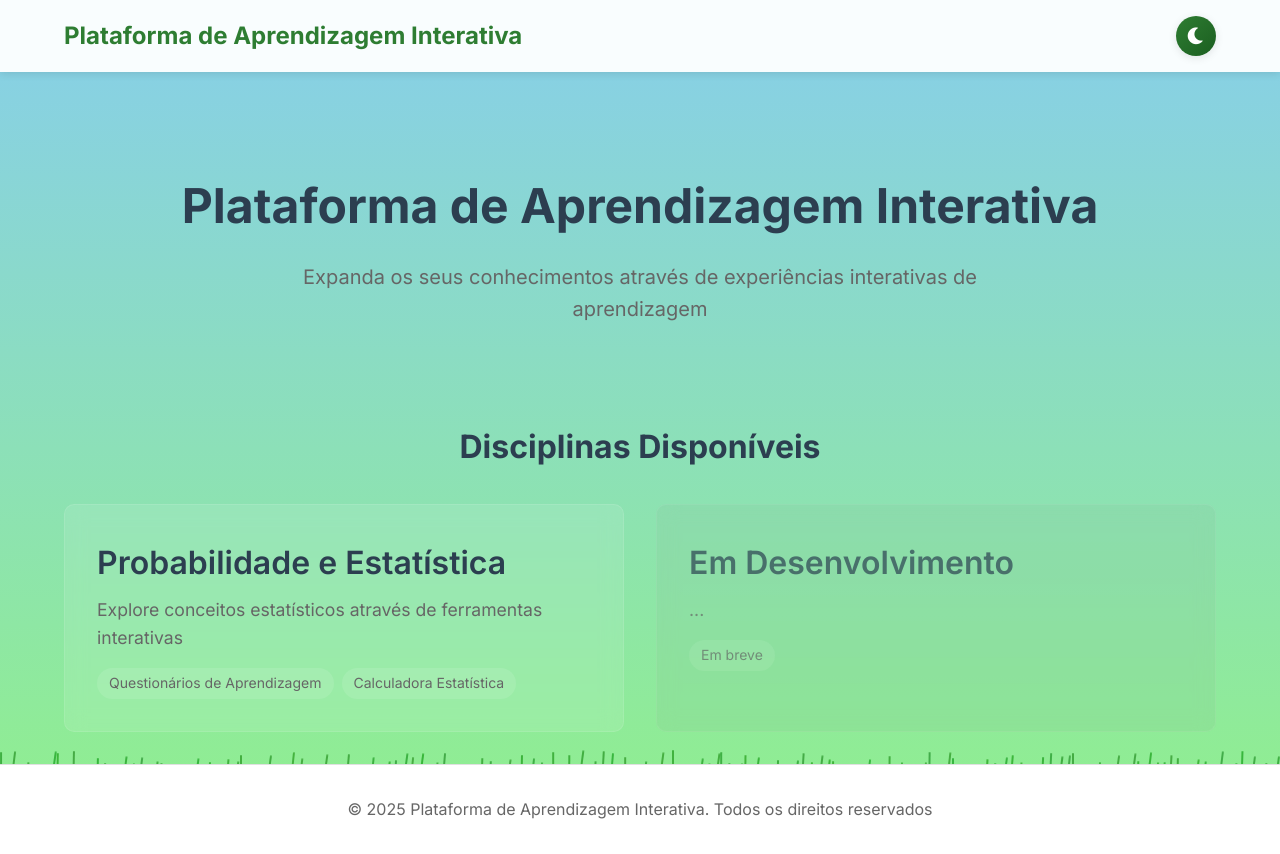
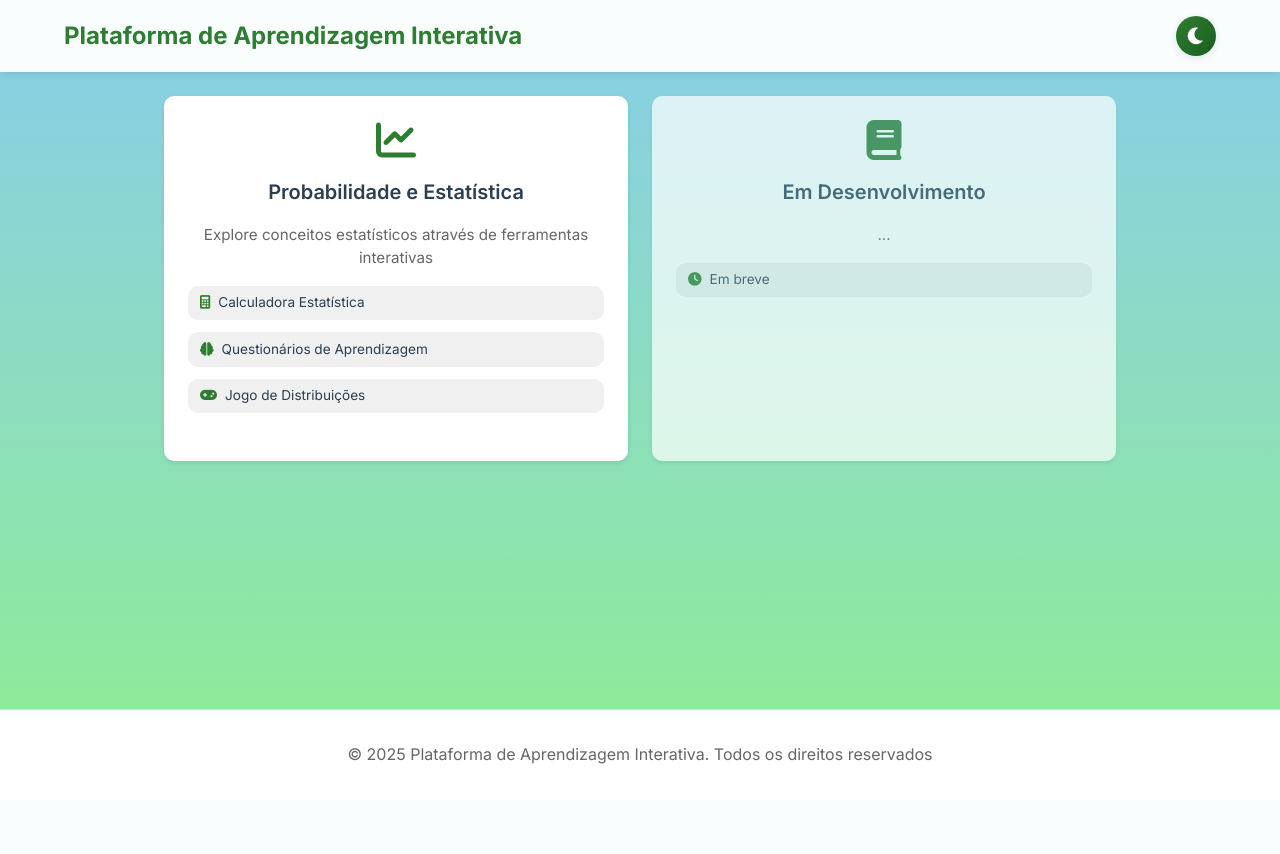
Before and after one commit to Beelzebub2/aesi-website, a Flask app: page / in a window 1280 px wide. After the commit the page ends 764 px from the top, so only its background shows below. Run offline with Flask 3, Linux system fonts and the light colour scheme.

Commit message:
Refactor homepage layout and styles for improved UI; enhance quiz page structure and theme handling

```diff
--- a/static/css/general/homepage.css
+++ b/static/css/general/homepage.css
@@ -18,59 +18,6 @@
     background: linear-gradient(180deg, #87CEEB, #90EE90);
 }
 
-.star,
-.grass {
-    position: absolute;
-    opacity: 0;
-}
-
-[data-theme="dark"] .star {
-    background: #fff;
-    border-radius: 50%;
-    animation: twinkle var(--twinkle-duration) infinite;
-}
-
-[data-theme="light"] .grass {
-    background: #228B22;
-    width: 2px;
-    height: 40px;
-    bottom: 0;
-    border-radius: 2px 2px 0 0;
-    transform-origin: bottom center;
-    animation: sway 4s ease-in-out infinite;
-    opacity: 0.7;
-}
-
-@keyframes sway {
-    0% {
-        transform: rotate(0deg);
-    }
-
-    50% {
-        transform: rotate(8deg);
-    }
-
-    100% {
-        transform: rotate(0deg);
-    }
-}
-
-@keyframes twinkle {
-    0% {
-        opacity: 0;
-        transform: translateY(0);
-    }
-
-    50% {
-        opacity: 1;
-    }
-
-    100% {
-        opacity: 0;
-        transform: translateY(1px);
-    }
-}
-
 .home-container {
     position: relative;
     z-index: 1;
@@ -79,47 +26,211 @@
     flex-direction: column;
 }
 
-.hero {
-    padding: 6rem 0 4rem;
-    color: var(--text-color);
+.main-header {
+    padding: 3rem 0 2rem;
     text-align: center;
 }
 
-.hero h1 {
-    font-size: 3rem;
-    margin-bottom: 1rem;
-    font-weight: 700;
-}
-
-.hero .subtitle {
-    font-size: 1.25rem;
+.main-header .subtitle {
+    font-size: 1.2rem;
     color: var(--text-muted);
-    max-width: 700px;
+    max-width: 800px;
     margin: 0 auto;
 }
 
-.subjects-section {
-    padding: 2rem 0;
+.features-grid {
+    display: grid;
+    grid-template-columns: repeat(auto-fit, minmax(250px, 1fr));
+    gap: 1.5rem;
+    padding: 1.5rem;
+    max-width: 1000px;
+    margin: 0 auto;
 }
 
-.section-title {
-    font-size: 2rem;
-    margin-bottom: 2rem;
+.feature-card {
+    background: #FFFFFF;
+    border-radius: var(--card-radius);
+    padding: 1.5rem;
     text-align: center;
+    transition: transform 0.3s ease, box-shadow 0.3s ease;
+    display: flex;
+    flex-direction: column;
+    align-items: center;
+    cursor: pointer;
+    box-shadow: 0 2px 4px var(--shadow-color);
+    position: relative;
+    overflow: hidden;
+    height: 100%;
+    gap: 1rem;
+    text-decoration: none;
+}
+
+[data-theme="dark"] .feature-card {
+    background: var(--card-bg);
+}
+
+.feature-card::before {
+    content: '';
+    position: absolute;
+    top: 0;
+    left: 0;
+    width: 100%;
+    height: 100%;
+    background: linear-gradient(45deg, var(--primary), var(--secondary));
+    opacity: 0;
+    transition: opacity 0.3s ease;
+    z-index: 1;
+}
+
+.feature-card:hover {
+    transform: translateY(-5px);
+    box-shadow: 0 6px 12px var(--shadow-color);
+}
+
+.feature-card:hover::before {
+    opacity: 0.1;
+}
+
+.subject-content {
+    position: relative;
+    z-index: 2;
+}
+
+.subject-title {
+    font-size: 1.5rem;
     color: var(--text-color);
+    margin-bottom: 1rem;
+}
+
+.subject-description {
+    color: var(--text-muted);
+    line-height: 1.6;
+    margin-bottom: 1.5rem;
+}
+
+.subject-items {
+    display: flex;
+    flex-wrap: wrap;
+    gap: 0.5rem;
+    margin-top: 1rem;
+}
+
+.subject-item {
+    padding: 0.25rem 0.75rem;
+    background: var(--hover-bg);
+    border: 1px solid var(--border-color);
+    border-radius: 1rem;
+    font-size: 0.875rem;
+    color: var(--text-muted);
+}
+
+/* Dark mode adjustments */
+[data-theme="dark"] .subject-card {
+    background: rgba(30, 30, 30, 0.8);
+}
+
+[data-theme="dark"] .hero {
+    background: rgba(0, 0, 0, 0.3);
+}
+
+/* Feature card styles */
+.feature-icon {
+    font-size: 2.5rem;
+    color: var(--primary);
+    position: relative;
+    z-index: 2;
+    transition: transform 0.3s ease;
+}
+
+.feature-card:hover .feature-icon {
+    transform: scale(1.1);
+}
+
+.feature-title {
+    font-size: 1.25rem;
+    font-weight: 600;
+    color: var(--text-color);
+    position: relative;
+    z-index: 2;
+}
+
+.feature-description {
+    color: var(--text-muted);
+    line-height: 1.5;
+    font-size: 0.95rem;
+    position: relative;
+    z-index: 2;
+}
+
+.feature-tools {
+    display: flex;
+    flex-direction: column;
+    gap: 0.75rem;
+    margin-bottom: 1.5rem;
+    width: 100%;
+    z-index: 2;
+    position: relative;
+}
+
+.tool-item {
+    display: flex;
+    align-items: center;
+    gap: 0.5rem;
+    padding: 0.4rem 0.75rem;
+    background: var(--hover-bg);
+    border-radius: var(--card-radius);
+    color: var(--text-color);
+    font-size: 0.85rem;
+}
+
+.tool-item i {
+    color: var(--primary);
+}
+
+.feature-link {
+    display: inline-block;
+    padding: 0.8rem 2rem;
+    background: linear-gradient(45deg, var(--primary), var(--secondary));
+    color: white;
+    text-decoration: none;
+    border-radius: 25px;
+    font-weight: 500;
+    position: relative;
+    z-index: 2;
+    transition: transform 0.2s ease, box-shadow 0.2s ease;
+}
+
+.feature-link:hover {
+    transform: translateY(-2px);
+    box-shadow: 0 4px 8px var(--shadow-color);
+}
+
+/* Coming soon styling */
+.feature-card.coming-soon {
+    opacity: 0.7;
+    cursor: default;
+}
+
+.feature-card.coming-soon:hover {
+    transform: none;
+    box-shadow: 0 4px 6px var(--shadow-color);
 }
 
 /* Responsive styles */
 @media (max-width: 768px) {
     .hero {
-        padding: 4rem 0 3rem;
+        padding: 3rem 1rem;
     }
 
     .hero h1 {
         font-size: 2rem;
     }
 
-    .hero .subtitle {
-        font-size: 1rem;
+    .subjects-section {
+        padding: 1rem;
+    }
+
+    .section-title {
+        font-size: 1.75rem;
     }
 }
--- a/static/css/subjects/probabilidade/quiz.css
+++ b/static/css/subjects/probabilidade/quiz.css
@@ -18,6 +18,10 @@
     min-height: 100vh;
     display: flex;
     flex-direction: column;
+    user-select: none;
+    -webkit-user-select: none;
+    -moz-user-select: none;
+    -ms-user-select: none;
 }
 
 .container {
--- a/static/js/general/homepage.js
+++ b/static/js/general/homepage.js
@@ -23,60 +23,32 @@ function createBackground() {
     }
 }
 
-function createStarfield(background) {
-    const starCount = Math.min(150, Math.floor(window.innerWidth * window.innerHeight / 3000));
-    const fragment = document.createDocumentFragment();
-
-    for (let i = 0; i < starCount; i++) {
+function createStarfield(container) {
+    const numStars = 100;
+    for (let i = 0; i < numStars; i++) {
         const star = document.createElement('div');
         star.className = 'star';
-
-        // Random position
         star.style.left = `${Math.random() * 100}%`;
         star.style.top = `${Math.random() * 100}%`;
-
-        // Random size - slightly larger stars for better visibility
-        const size = (Math.random() * 2.5) + 1;
-        star.style.width = `${size}px`;
-        star.style.height = `${size}px`;
-
-        // Random twinkle speed - optimized range
-        const duration = (Math.random() * 4) + 4; star.style.setProperty('--twinkle-duration', `${duration}s`);
+        star.style.width = `${Math.random() * 2 + 1}px`;
+        star.style.height = star.style.width;
         star.style.animationDelay = `${Math.random() * 3}s`;
-        fragment.appendChild(star);
+        star.style.setProperty('--twinkle-duration', `${Math.random() * 2 + 2}s`);
+        container.appendChild(star);
     }
-
-    background.appendChild(fragment);
 }
 
-function createGrassfield(background) {
-    const grassCount = Math.min(200, Math.floor(window.innerWidth / 8)); // One grass blade every 8px
-    const fragment = document.createDocumentFragment();
-
-    for (let i = 0; i < grassCount; i++) {
+function createGrassfield(container) {
+    const numGrass = 50;
+    for (let i = 0; i < numGrass; i++) {
         const grass = document.createElement('div');
         grass.className = 'grass';
-
-        // Position grass along the bottom
-        grass.style.left = `${(i / grassCount) * 100}%`;
-
-        // Randomize grass properties
-        const height = 30 + Math.random() * 20; // Height between 30-50px
-        grass.style.height = `${height}px`;
-
-        // Random animation delay and duration for natural movement
+        grass.style.left = `${Math.random() * 100}%`;
+        grass.style.height = `${Math.random() * 30 + 20}px`;
+        grass.style.width = '2px';
         grass.style.animationDelay = `${Math.random() * 2}s`;
-        grass.style.animationDuration = `${3 + Math.random() * 2}s`;
-
-        // Slight variation in color
-        const greenHue = Math.floor(120 + (Math.random() * 10 - 5));
-        const saturation = Math.floor(60 + (Math.random() * 20));
-        grass.style.backgroundColor = `hsl(${greenHue}, ${saturation}%, 35%)`;
-
-        fragment.appendChild(grass);
+        container.appendChild(grass);
     }
-
-    background.appendChild(fragment);
 }
 
 // This function is now in the global theme.js file
--- a/static/js/general/theme.js
+++ b/static/js/general/theme.js
@@ -85,10 +85,42 @@ const ThemeManager = {
     }
 };
 
+// Theme handling
+function setTheme(theme) {
+    document.documentElement.setAttribute('data-theme', theme);
+    localStorage.setItem('theme', theme);
+
+    // Update icon in theme toggle button
+    const themeToggle = document.getElementById('themeToggle');
+    if (themeToggle) {
+        const icon = themeToggle.querySelector('i');
+        if (theme === 'dark') {
+            icon.classList.remove('fa-moon');
+            icon.classList.add('fa-sun');
+        } else {
+            icon.classList.remove('fa-sun');
+            icon.classList.add('fa-moon');
+        }
+    }
+
+    // Dispatch theme change event
+    document.dispatchEvent(new CustomEvent('themeChanged', { detail: theme }));
+}
+
 // Apply theme immediately to prevent flashing
 ThemeManager.applyThemeImmediately();
 
 // Initialize theme toggle when DOM is loaded
 document.addEventListener('DOMContentLoaded', () => {
-    ThemeManager.init();
+    const savedTheme = localStorage.getItem('theme') || 'light';
+    setTheme(savedTheme);
+
+    // Theme toggle functionality
+    const themeToggle = document.getElementById('themeToggle');
+    if (themeToggle) {
+        themeToggle.addEventListener('click', () => {
+            const currentTheme = document.documentElement.getAttribute('data-theme');
+            setTheme(currentTheme === 'light' ? 'dark' : 'light');
+        });
+    }
 });
--- a/templates/general/homepage.html
+++ b/templates/general/homepage.html
@@ -35,50 +35,43 @@
                     </button>
                 </div>
             </div>
-        </nav>
-
-        <!-- Hero Section -->
-        <header class="hero">
-            <div class="container">
-                <h1>{{ translations.pages.home.title }}</h1>
-                <p class="subtitle">{{ translations.pages.home.subtitle }}</p>
-            </div>
-        </header>
-
-        <!-- Main Content -->
+        </nav> <!-- Main Content -->
         <main class="container">
-            <section class="subjects-section">
-                <h2 class="section-title">{{ translations.pages.home.available_subjects }}</h2>
-                <div class="subject-grid">
-                    <!-- Active Subjects -->
-                    <a href="{{ url_for('probabilidade') }}" class="subject-card">
-                        <div class="subject-content">
-                            <h3 class="subject-title">{{ translations.subjects.probabilidade.name }}</h3>
-                            <p class="subject-description">{{ translations.subjects.probabilidade.description }}</p>
-                            <div class="subject-items">
-                                <span class="subject-item">{{ translations.subjects.probabilidade.pages.quiz.title
-                                    }}</span>
-                                <span class="subject-item">{{ translations.subjects.probabilidade.pages.calculator.title
-                                    }}</span>
-                            </div>
+            <div class="features-grid"> <!-- Active Subjects -->
+                <a href="{{ url_for('probabilidade') }}" class="feature-card">
+                    <i class="fas fa-chart-line feature-icon"></i>
+                    <h2 class="feature-title">{{ translations.subjects.probabilidade.name }}</h2>
+                    <p class="feature-description">{{ translations.subjects.probabilidade.description }}</p>
+                    <div class="feature-tools">
+                        <div class="tool-item">
+                            <i class="fas fa-calculator"></i>
+                            <span>{{ translations.subjects.probabilidade.pages.calculator.title }}</span>
                         </div>
-                    </a>
-
-                    <!-- Coming Soon Subjects -->
-                    {% if coming_soon %}
-                    {% for key, subject in coming_soon.items() %}
-                    <div class="subject-card coming-soon">
-                        <div class="subject-content">
-                            <h3 class="subject-title">{{ subject.name }}</h3>
-                            <p class="subject-description">{{ subject.description }}</p>
-                            <div class="subject-items">
-                                <span class="subject-item">{{ translations.general.coming_soon }}</span>
-                            </div>
+                        <div class="tool-item">
+                            <i class="fas fa-brain"></i>
+                            <span>{{ translations.subjects.probabilidade.pages.quiz.title }}</span>
+                        </div>
+                        <div class="tool-item">
+                            <i class="fas fa-gamepad"></i>
+                            <span>{{ translations.subjects.probabilidade.pages.game.title }}</span>
                         </div>
                     </div>
-                    {% endfor %}
-                    {% endif %}
+                </a><!-- Coming Soon Subjects --> {% if coming_soon %}
+                {% for key, subject in coming_soon.items() %}
+                <div class="feature-card coming-soon">
+                    <i class="fas fa-book feature-icon"></i>
+                    <h2 class="feature-title">{{ subject.name }}</h2>
+                    <p class="feature-description">{{ subject.description }}</p>
+                    <div class="feature-tools">
+                        <div class="tool-item">
+                            <i class="fas fa-clock"></i>
+                            <span>{{ translations.general.coming_soon }}</span>
+                        </div>
+                    </div>
                 </div>
+                {% endfor %}
+                {% endif %}
+            </div>
             </section>
         </main>
 
--- a/templates/subjects/probabilidade/quiz.html
+++ b/templates/subjects/probabilidade/quiz.html
@@ -75,10 +75,9 @@
         <section class="subject-hero"></section>
         <main class="container">
             <div class="quiz-container">
-                <h1 class="section-title">{{ translations.page.title }}</h1>
                 <div id="quizArea">
                     <div id="quizHeader" class="quiz-header" style="display: none;">
-                        <h2 id="quizTitle" class="section-title quiz-title"></h2>
+                        <h1 id="quizTitle" class="section-title quiz-title">{{ translations.page.title }}</h1>
                         <div class="quiz-progress"> <span class="progress-text">{{
                                 translations.page.current_question.replace('{current}', '<span
                                     id="currentQuestion">0</span>').replace('{total}', '<span
```
